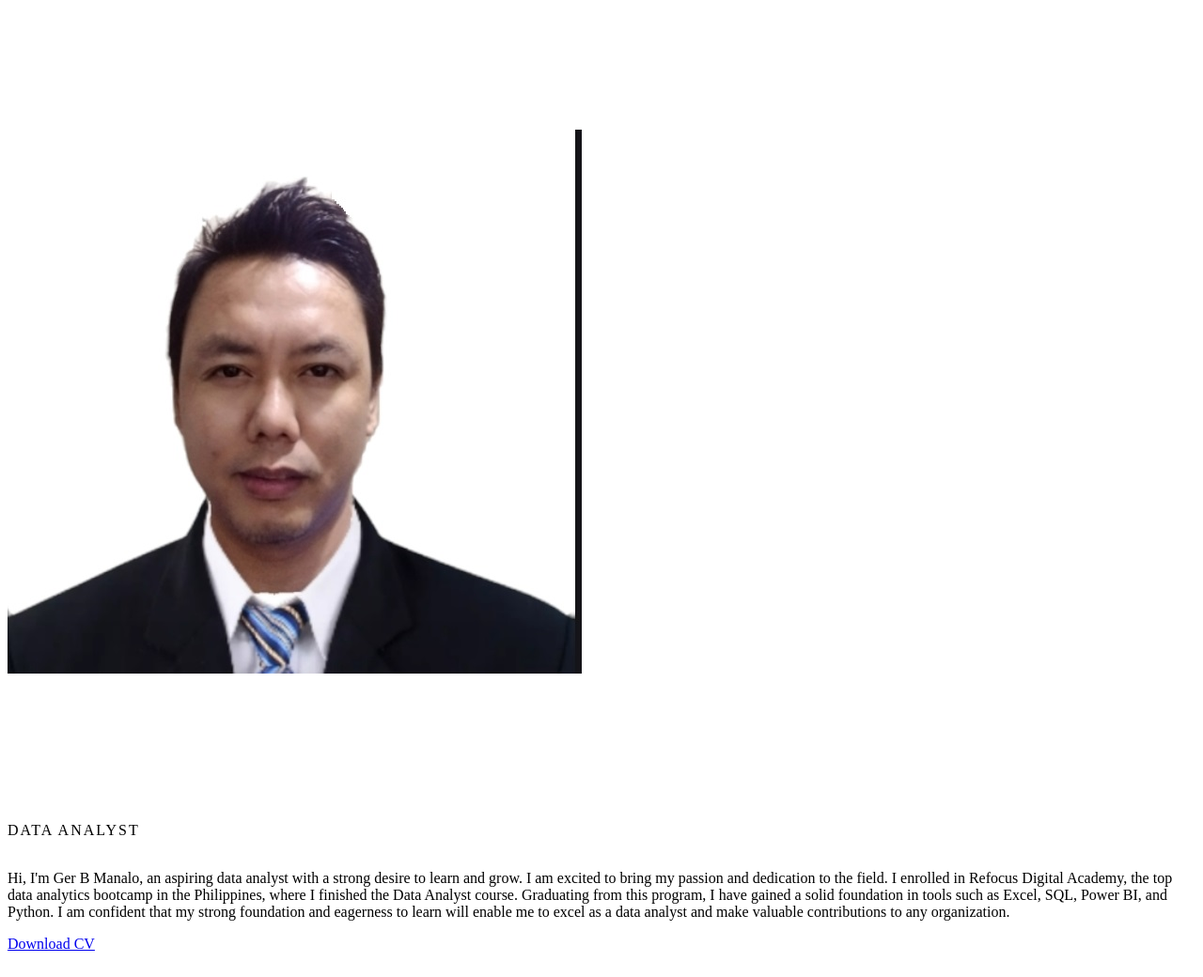
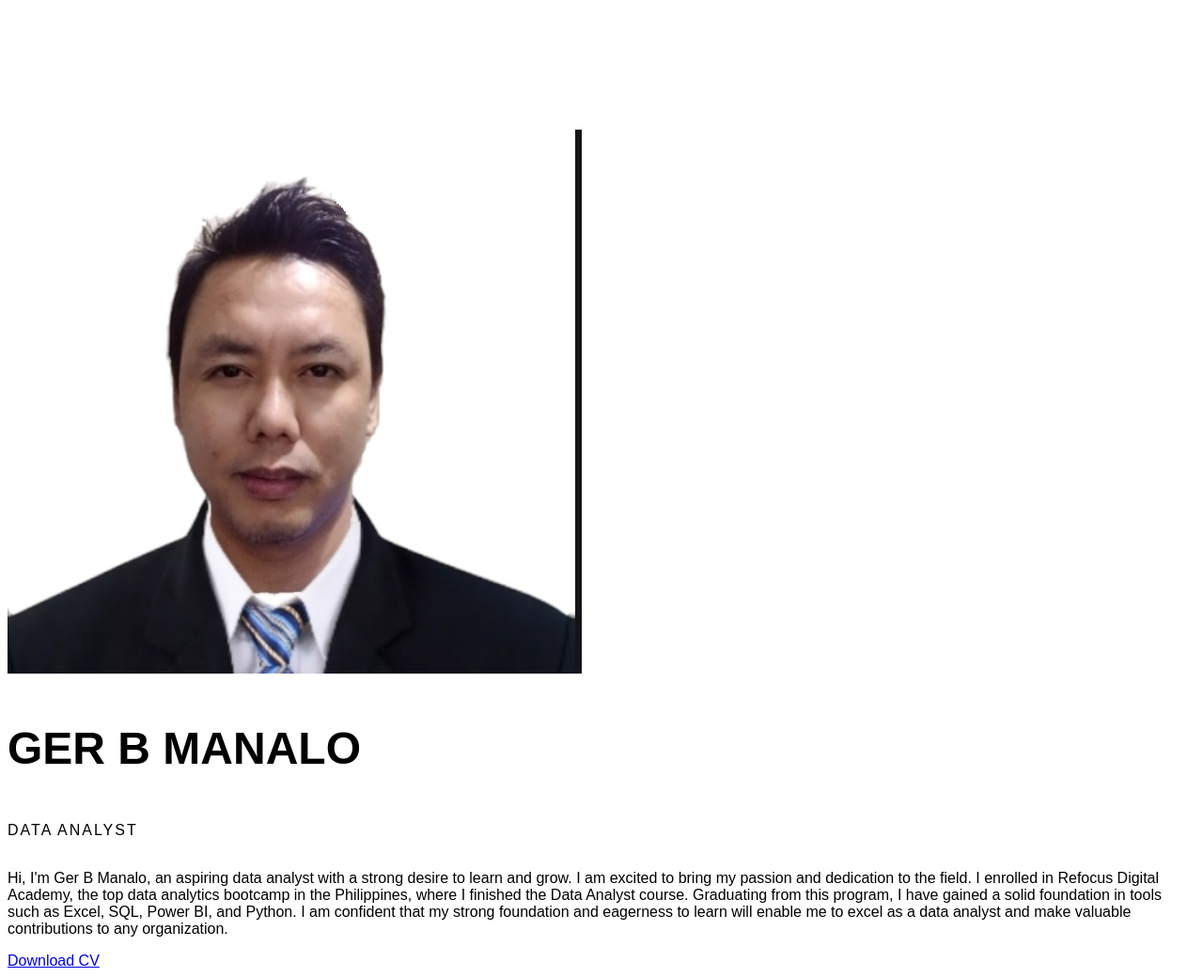
Before and after one commit to gerbmanalo/gerbmanalo.github.io, a plain HTML site: page index.html in a window 1280 px wide. Shown: the whole page at 94% size. Drawn offline with Linux system fonts and the light colour scheme.

Commit message:
Update index.html

```diff
--- a/index.html
+++ b/index.html
@@ -8,22 +8,20 @@
     /* Custom styles for the hero section */
     .hero {
       padding-block-start: 130px;
-      background-color: var(--primary-color);
-      color: var(--white);
+      font-family: 'Syne', sans-serif; /* Apply the desired font family */
     }
 
     .hero-title {
       text-transform: uppercase;
       word-break: break-all;
       font-size: 48px; /* Adjust the font size as needed */
-      font-weight: 600;
-      color: #fff; /* Change the font color to white */
     }
 
     .hero-subtitle {
       font-size: var(--fs-8);
       text-transform: uppercase;
       font-weight: var(--fw-700);
+      color: var(--white);
       letter-spacing: 2px;
       line-height: 1.5em;
       margin-block: 10px 30px;
```
